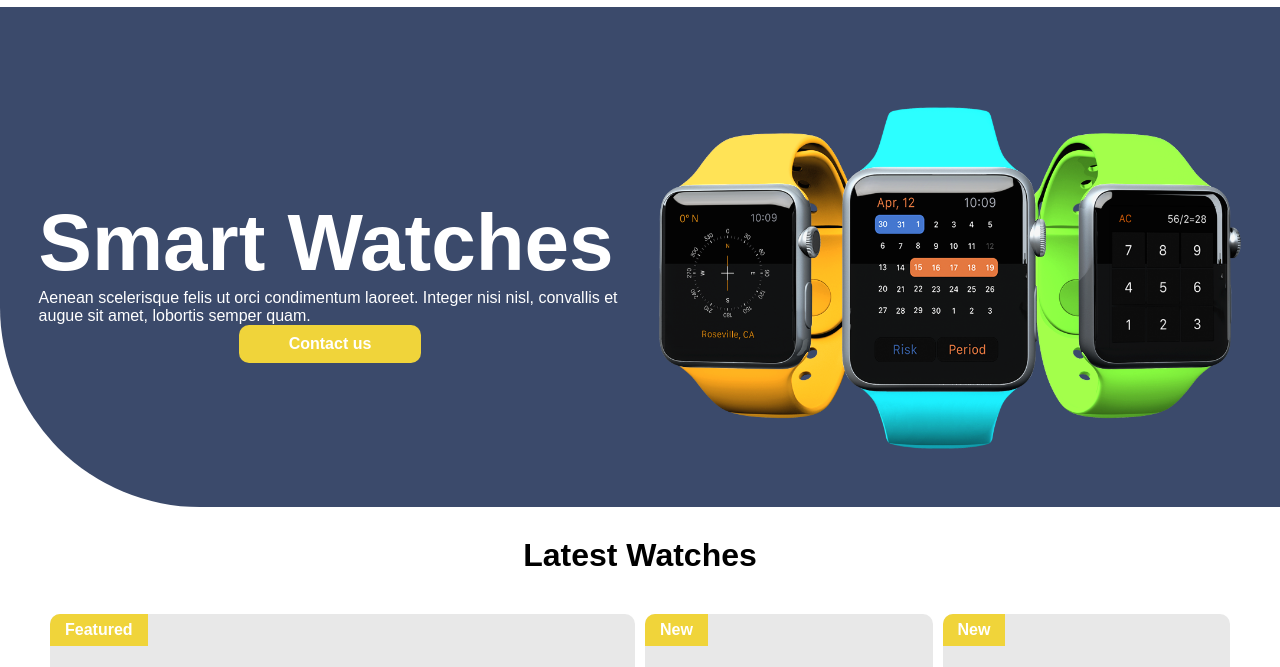
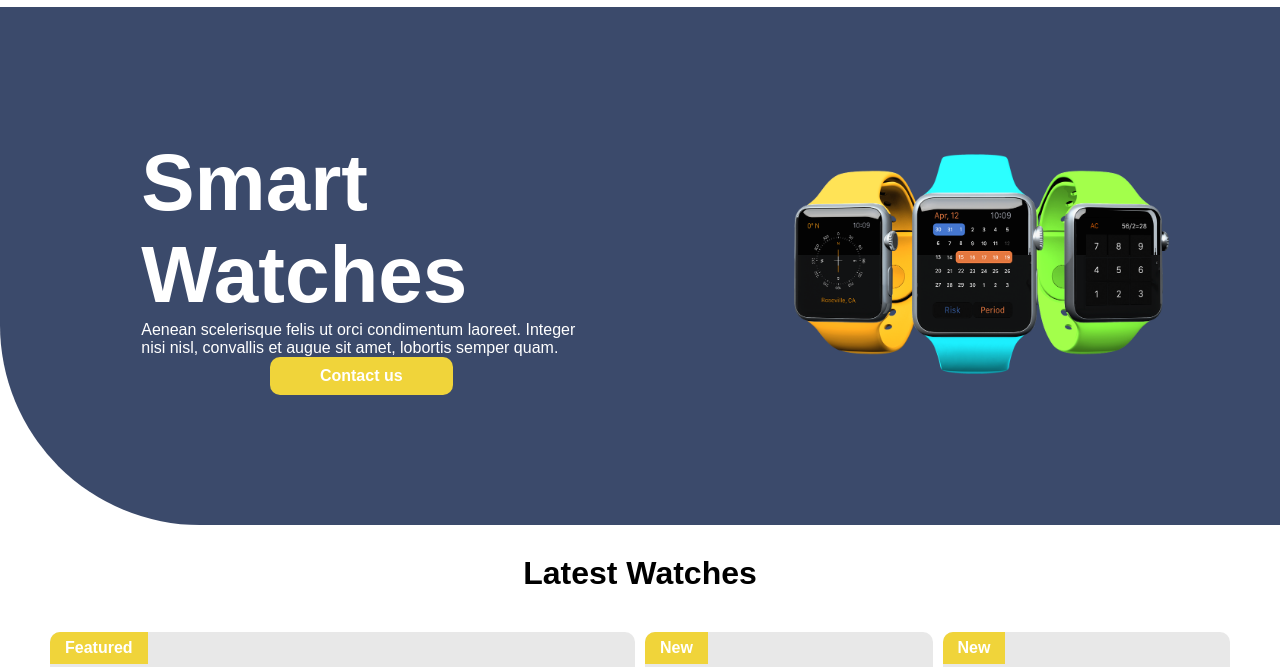
Before and after one commit to HuskyDG/web-subproject, a plain HTML site: page subproject/index.html in a window 1280 px wide. Shown: the part 67-734 px from the top of the page. Drawn offline with Linux system fonts and the light colour scheme.

Commit message:
subproject: adjust for preview part
Co-Authored-By: tanthien12 <101163035+tanthien12@users.noreply.github.com>

```diff
--- a/subproject/index.html
+++ b/subproject/index.html
@@ -13,11 +13,11 @@
             <div class="preview flex item-center wrapable">
                 <div class="info">
                     <h1 style="font-size: 5em">Smart Watches</h1>
-                    <p>Aenean scelerisque felis ut orci condimentum laoreet. Integer nisi nisl, convallis et augue sit amet, lobortis semper quam.</p>
+                    <div>Aenean scelerisque felis ut orci condimentum laoreet. Integer nisi nisl, convallis et augue sit amet, lobortis semper quam.</div>
                     <center><div class="big_btn">Contact us</div></center>
                 </div>
                 <div class="clock">
-                    <img src="image/top-product.png" width="100%" />
+                    <img src="image/top-product.png" style="width: 100%; max-width: 375px;" />
                 </div>
             </div>
             <div class="head-label">
--- a/subproject/style.css
+++ b/subproject/style.css
@@ -440,13 +440,8 @@ a.menu {
 }
 
 .preview {
-    height: 500px;
-			border-radius: 0 0 0 200px;
+	border-radius: 0 0 0 200px;
 }
-
-		.preview > div {
-			width: 47%;
-		}
 
 .grid-container {
     display: grid;
@@ -536,9 +531,9 @@ a.menu {
     left: 0;
 }
 
-.about > .info > div {
+.preview > .info,.about > .info > div {
     width: 100%;
-    max-width: 420px;
+    max-width: 500px;
     padding: 30px;
 }
 
```
